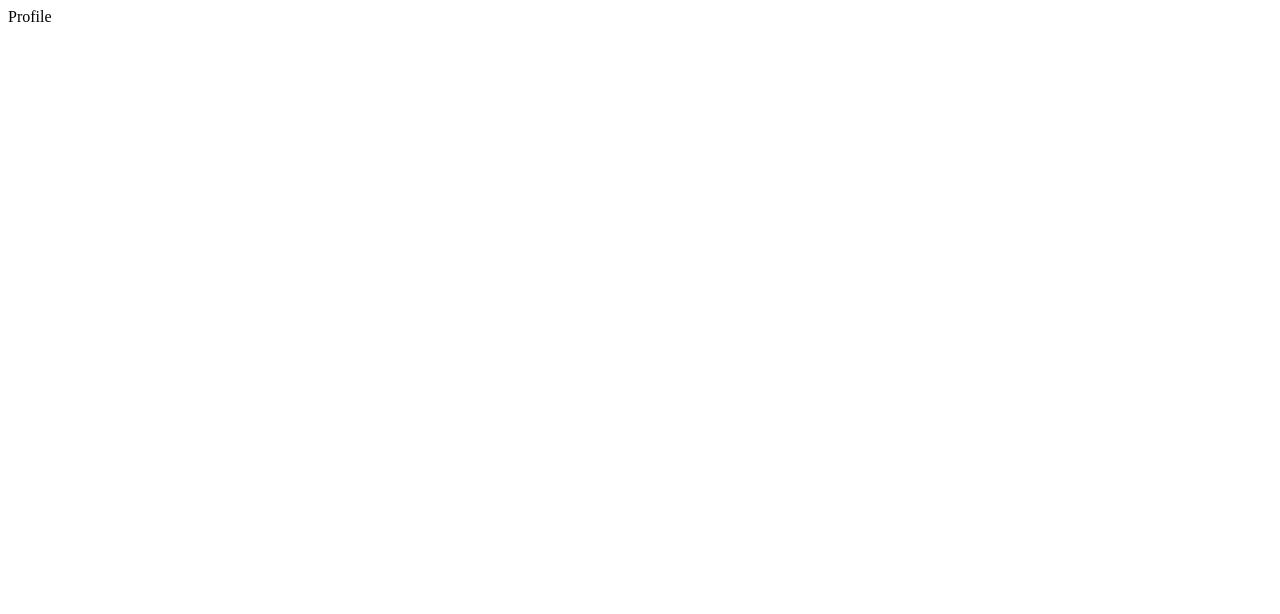
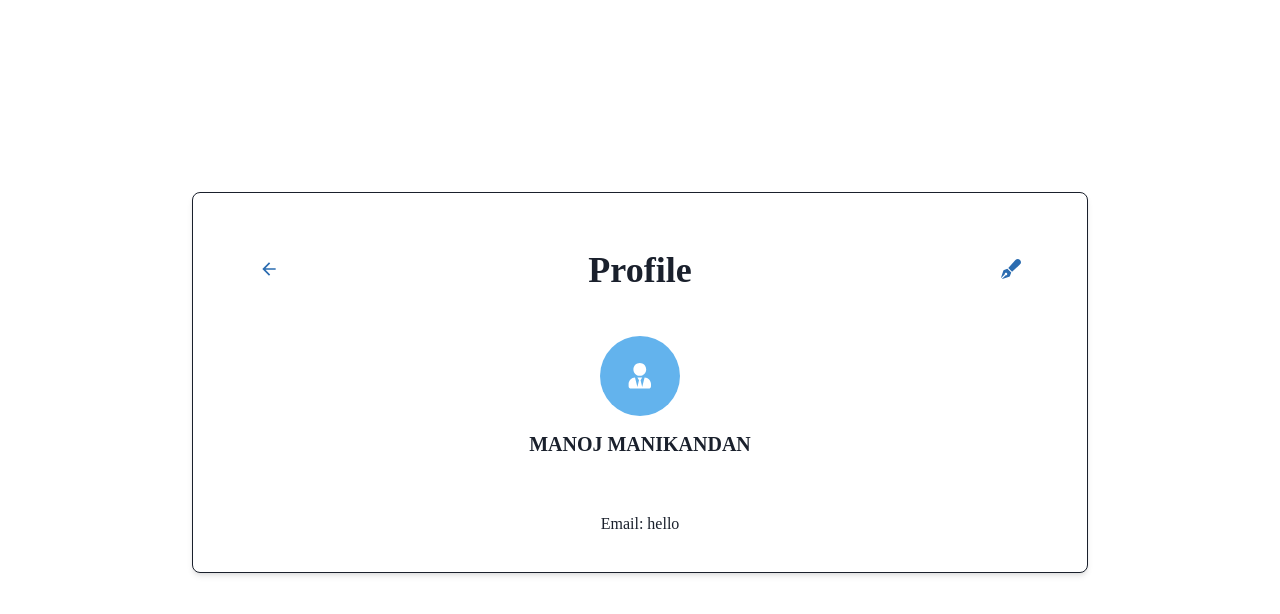
Before and after one commit to manojmanikandan7/PennyWise, a React (Vite) app: page /profile in a window 1280 px wide. Shown: the top 614 px of the page. Built offline with nearby package versions, Linux system fonts and the light colour scheme.

Commit message:
Started working on the Profile.

```diff
--- a/src/App.jsx
+++ b/src/App.jsx
@@ -26,6 +26,7 @@ const router = createBrowserRouter(
       <Route path="sign-up" element={<SignUp />} />
       <Route path="profile" element={<Profile />} />
       <Route path="calendar" element={<Calendar />} />
+      <Route path="profile" element={<Profile />} />
     </Route>
   )
 );
--- a/src/pages/DevDash.jsx
+++ b/src/pages/DevDash.jsx
@@ -78,6 +78,12 @@ export default function DevDash() {
                 Calendar
               </Button>
             </NavLink>
+
+            <NavLink to="/profile">
+              <Button colorScheme="brand" size="lg" variant="ghost">
+                Profile
+              </Button>
+            </NavLink>
           </VStack>
         </Grid>
       </Box>
--- a/src/pages/Profile.jsx
+++ b/src/pages/Profile.jsx
@@ -1,3 +1,97 @@
+import {
+  Avatar,
+  Card,
+  CardHeader,
+  CardBody,
+  CloseButton,
+  Heading,
+  ChakraProvider,
+  Flex,
+  Icon,
+  extendTheme,
+  Stack,
+  StackDivider,
+  Spacer,
+  Text,
+  Stat,
+  StatLabel,
+  StatNumber,
+  StatHelpText,
+  StatArrow,
+  StatGroup,
+  IconButton,
+  } from "@chakra-ui/react";
+import { ArrowBackIcon } from "@chakra-ui/icons"
+import { FaUserTie, FaPenFancy } from "react-icons/fa"
+import { NavLink } from "react-router-dom";
+const theme = extendTheme({
+  colors: {
+    brand: {
+      100: "#404447",
+      200: "#2a5cbf",
+      300: "#dfa247",
+      400: "#1ed269",
+      500: "#ca3a06",
+    },
+  },
+});
+let fname, sname, email, current_bal;
+
+fname="Manoj"
+sname="Manikandan"
+email="hello"
+
 export default function Profile() {
-  return <div>Profile</div>;
+
+  return(
+    <ChakraProvider theme={theme} >
+      <Flex align="center" p="15%">
+        <Card borderWidth="1px"
+                borderRadius="lg"
+                w="100%"
+                p={4}
+                boxShadow="md"
+                textAlign="center">
+
+          <CardHeader>
+            <Flex p={5}>
+              <NavLink to="/dashboard">
+                <IconButton
+                aria-label="Go Back"
+                variant="ghost"
+                colorScheme="blue"
+                justify="flex-start"
+                fontSize="20px"
+                icon={<ArrowBackIcon />}/>
+              </NavLink>
+              <Spacer />
+              <Heading  size="xl" fontFamily="Futura" colorScheme="brand"> Profile </Heading>
+              <Spacer />
+              <IconButton
+                justify="flex-end"
+                variant="ghost"
+                colorScheme="blue"
+                aria-label="Edit profile"
+                fontSize="20px"
+                icon={<Icon as={FaPenFancy} />}
+              />
+            </Flex>
+            <br></br>
+            <Avatar size="lg" bg="blue.300" icon={<Icon as={FaUserTie}/>} p={10}/>
+            <Heading size="md" fontFamily="Futura" colorScheme="brand" textTransform="uppercase" p={4}> {fname+" "+sname} </Heading>
+          </CardHeader>
+
+          <CardBody >
+            <Stack divider={<StackDivider />} spacing='4'>
+                <Text size="sm" fontFamily="Futura" colorScheme="brand"> Email: {email} </Text>
+
+            </Stack>
+          </CardBody>
+
+        </Card>
+      </Flex>
+
+    </ChakraProvider>
+  )
+
 }
```
